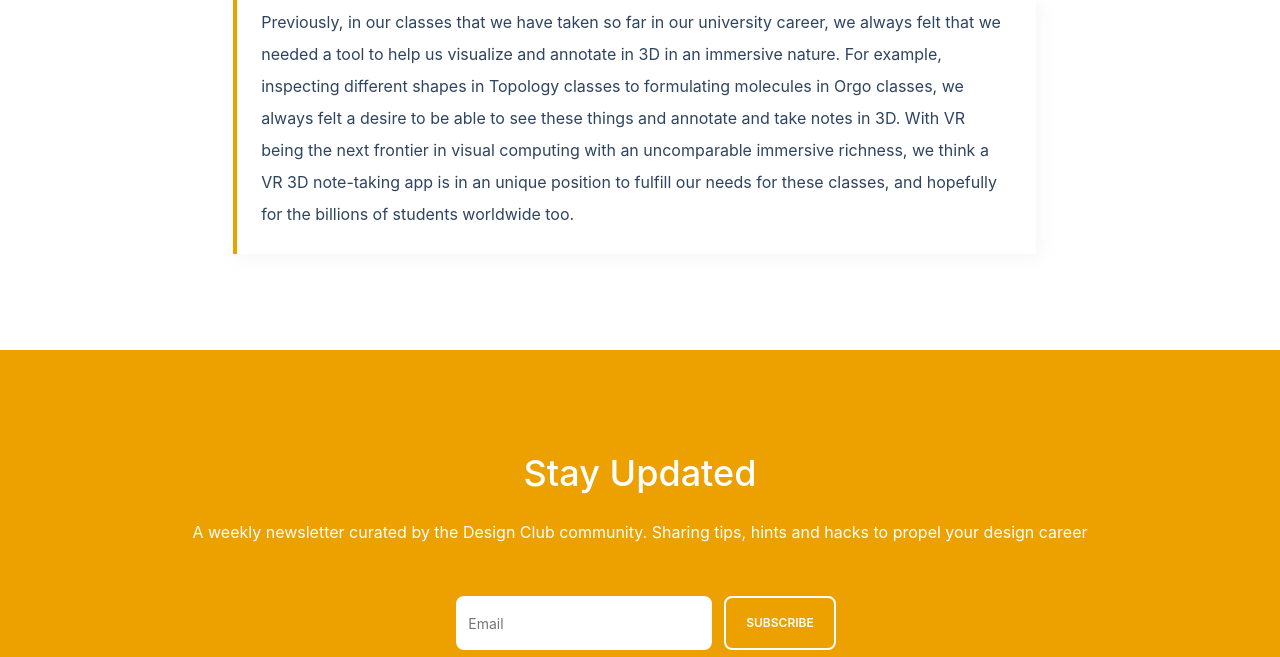
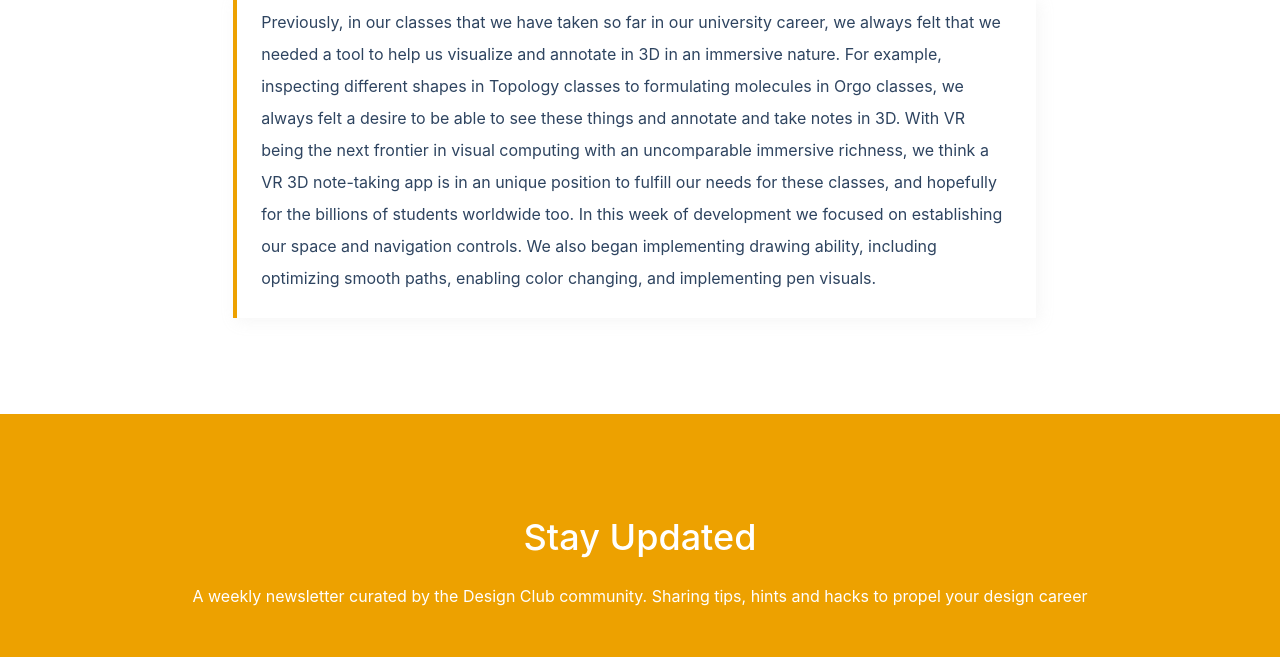
Before and after one commit to safdarzareef/vrEnable, a plain HTML site: page devblog.html in a window 1280 px wide. Shown: the part 1463-2120 px from the top of the page. Drawn offline with nearby package versions, Linux system fonts and the light colour scheme; a web font is replaced by a local one.

Commit message:
update milestone paragraph with week's progress

```diff
--- a/devblog.html
+++ b/devblog.html
@@ -694,7 +694,7 @@
                         <div class="col-12">
                             <div class="s-feature-box active" data-img="https://softr-prod.imgix.net/applications/8b8577c9-0a43-4f84-8d97-e9e6db87f72a/assets/91679cb0-a9b4-406a-bc47-ff6a700533c6.png" data-img-alt="Our awesome features" data-img-classes="sw-percentage-width-full sw-border-style-none sw-border-width-xs sw-border-color-2e4460 sw-border-radius-none  mx-auto d-block">
                                 <!-- <h6 class="sw-font-size-l sw-text-color-default sw-font-family-default sw-font-weight-medium sw-letter-spacing-normal sw-margin-bottom-6xs sw-margin-top-none">         Updates:        </h6> -->
-                                <p class="sw-font-size-m sw-text-color-default sw-font-family-default sw-font-weight-default sw-line-height-loose sw-letter-spacing-normal ">        Previously, in our classes that we have taken so far in our university career, we always felt that we needed a tool to help us visualize and annotate in 3D in an immersive nature. For example, inspecting different shapes in Topology classes to formulating molecules in Orgo classes, we always felt a desire to be able to see these things and annotate and take notes in 3D. With VR being the next frontier in visual computing with an uncomparable immersive richness, we think a VR 3D note-taking app is in an unique position to fulfill our needs for these classes, and hopefully for the billions of students worldwide too. </p>
+                                <p class="sw-font-size-m sw-text-color-default sw-font-family-default sw-font-weight-default sw-line-height-loose sw-letter-spacing-normal ">        Previously, in our classes that we have taken so far in our university career, we always felt that we needed a tool to help us visualize and annotate in 3D in an immersive nature. For example, inspecting different shapes in Topology classes to formulating molecules in Orgo classes, we always felt a desire to be able to see these things and annotate and take notes in 3D. With VR being the next frontier in visual computing with an uncomparable immersive richness, we think a VR 3D note-taking app is in an unique position to fulfill our needs for these classes, and hopefully for the billions of students worldwide too. In this week of development we focused on establishing our space and navigation controls. We also began implementing drawing ability, including optimizing smooth paths, enabling color changing, and implementing pen visuals.</p>
                             </div>
                         </div>
                     </div>
```
